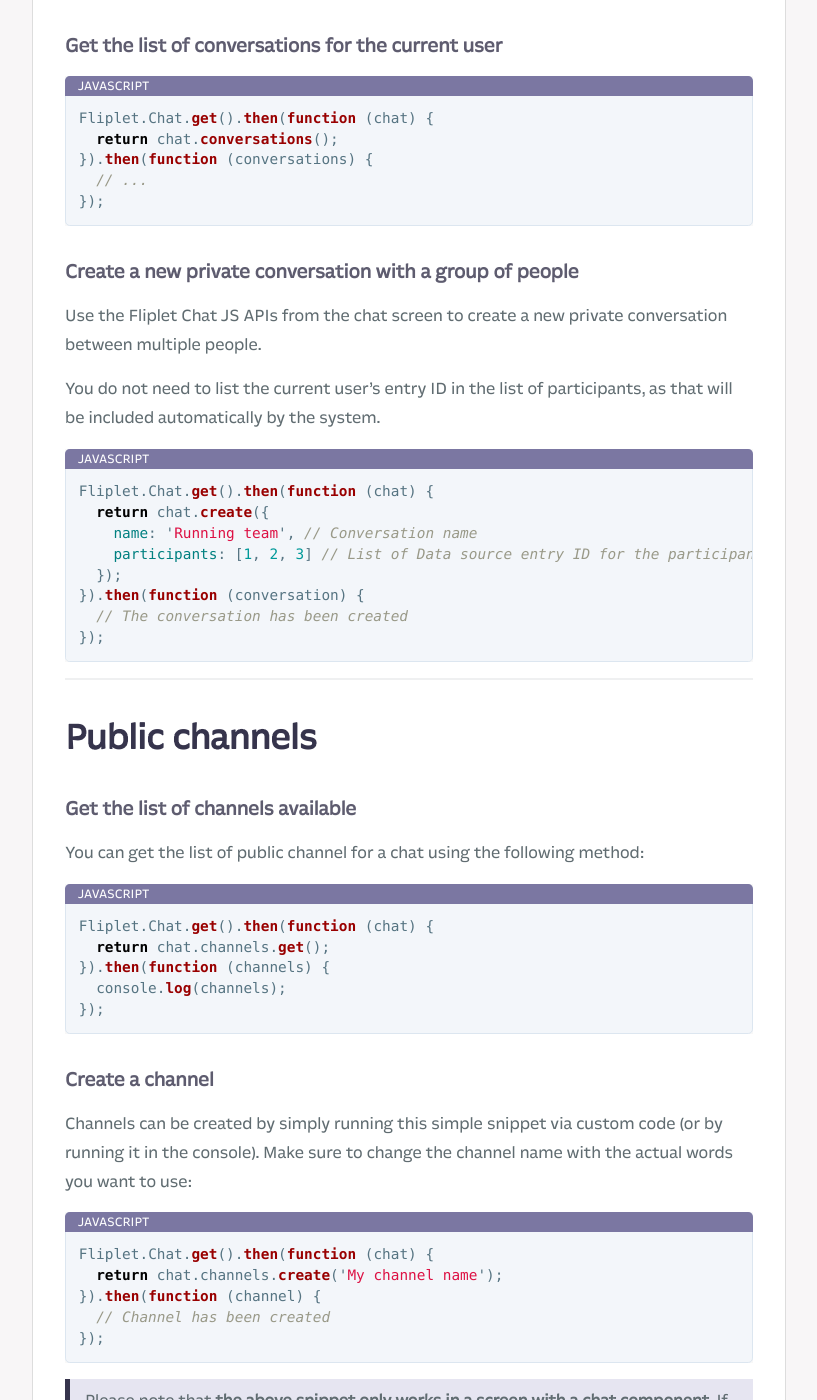
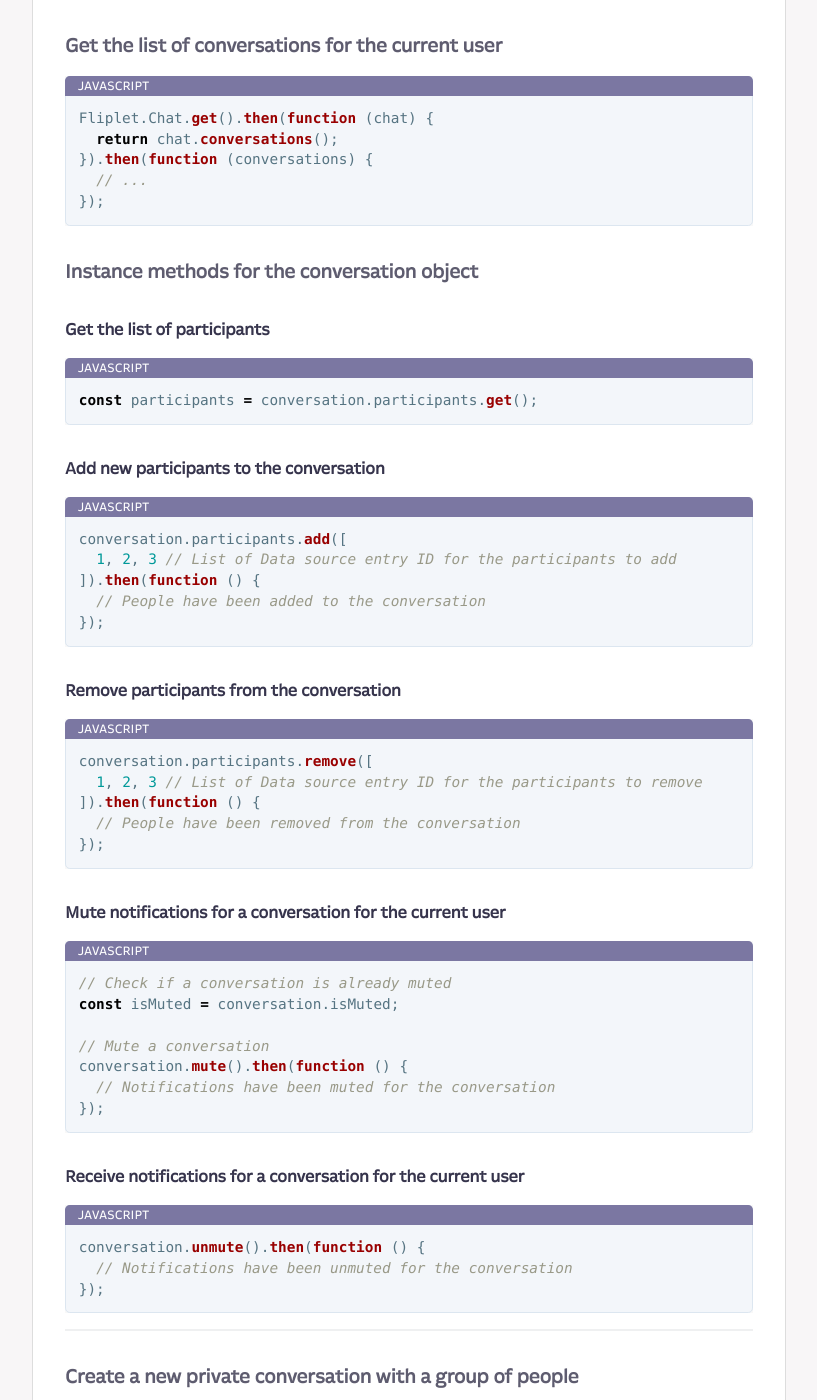
Before and after one commit to Fliplet/fliplet-cli, a Jekyll site: the page built from docs/API/components/chat.md, in a window 1280 px wide and 1400 px high, scrolled down 2622 px. Shown: the whole window, without its empty margins (254-1071 px from the left). Built offline with Jekyll 4.4.1, drawn with Linux system fonts in a browser that asks for light colours; nearby versions of some CDN libraries; our own code applies the rules of GitHub Pages for plain Markdown files; library files that are not in the unit come from our copies; comment, search, counter and statistics services are not loaded; a style sheet for code colours, icons or effects is not loaded; some of the changed text lies outside the part shown.

Commit message:
docs for conversations

````diff
--- a/docs/API/components/chat.md
+++ b/docs/API/components/chat.md
@@ -108,6 +108,56 @@
   // ...
 });
 ```
+
+### Instance methods for the conversation object
+
+#### Get the list of participants
+
+```js
+const participants = conversation.participants.get();
+```
+
+#### Add new participants to the conversation
+
+```js
+conversation.participants.add([
+  1, 2, 3 // List of Data source entry ID for the participants to add
+]).then(function () {
+  // People have been added to the conversation
+});
+```
+
+#### Remove participants from the conversation
+
+```js
+conversation.participants.remove([
+  1, 2, 3 // List of Data source entry ID for the participants to remove
+]).then(function () {
+  // People have been removed from the conversation
+});
+```
+
+#### Mute notifications for a conversation for the current user
+
+```js
+// Check if a conversation is already muted
+const isMuted = conversation.isMuted;
+
+// Mute a conversation
+conversation.mute().then(function () {
+  // Notifications have been muted for the conversation
+});
+```
+
+#### Receive notifications for a conversation for the current user
+
+```js
+conversation.unmute().then(function () {
+  // Notifications have been unmuted for the conversation
+});
+```
+
+---
 
 ### Create a new private conversation with a group of people
 
````
